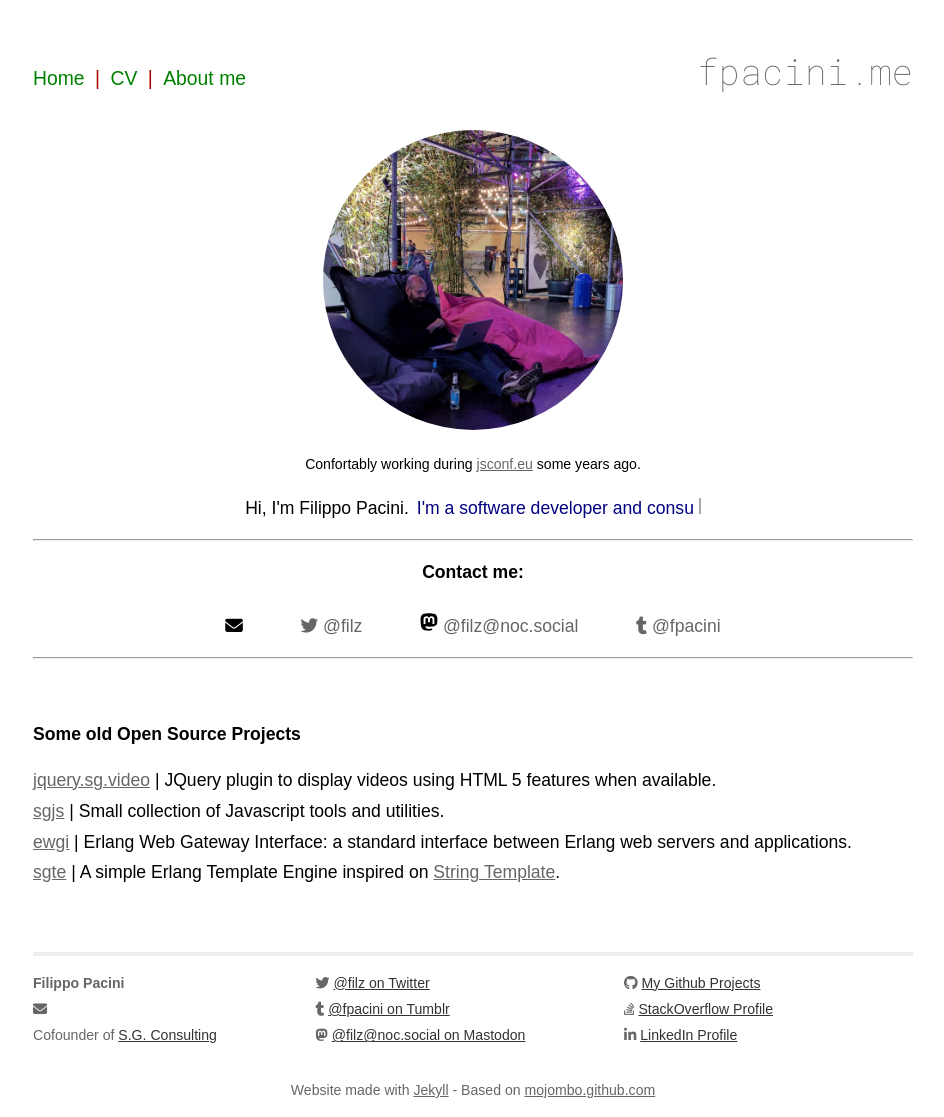
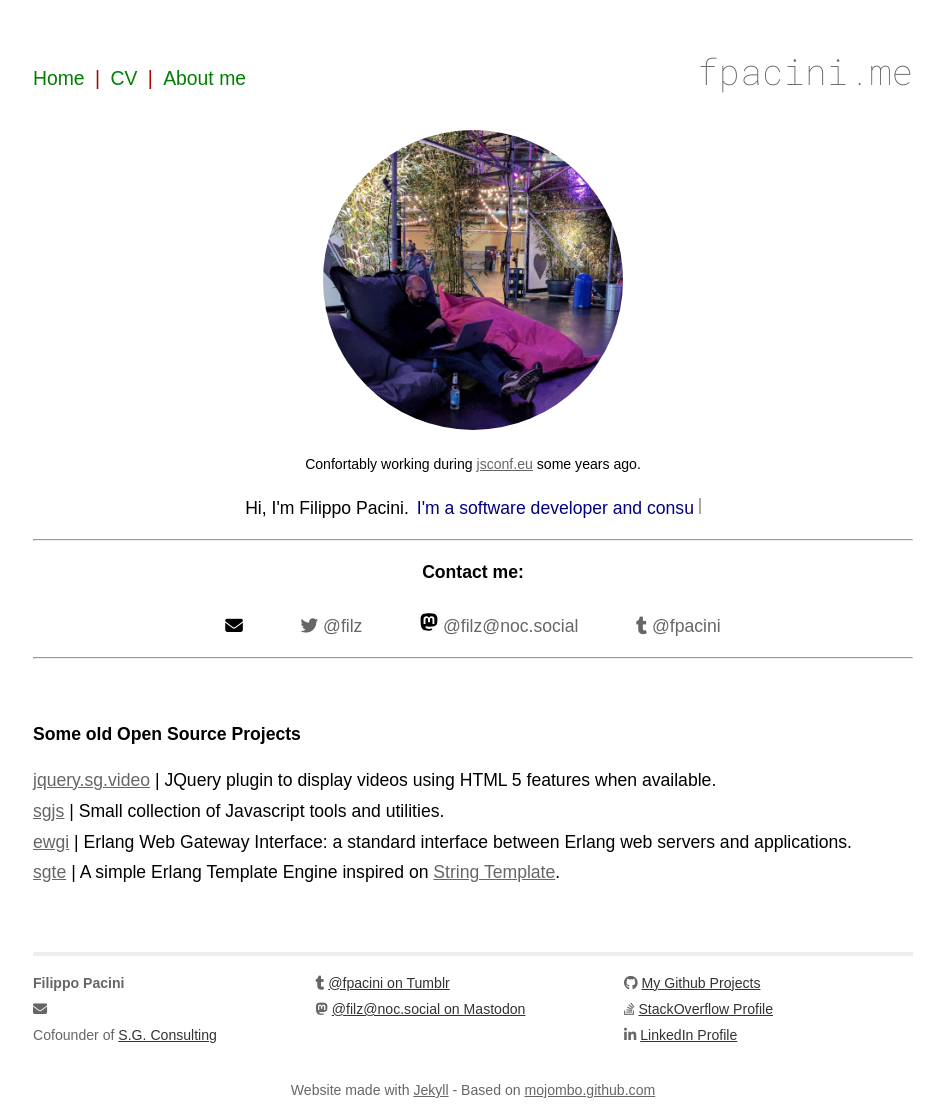
Before and after one commit to filippo/filippo.github.com, a Jekyll site: the page built from index.html, in a window 1280 px wide. Shown: the whole page, without its empty margins (167-1111 px from the left). Built offline with Jekyll 4.4.1, drawn with Linux system fonts in a browser that asks for light colours; nearby versions of some CDN libraries; some web fonts are replaced.

Commit message:
removed Twitter

```diff
--- a/_layouts/default.html
+++ b/_layouts/default.html
@@ -35,10 +35,6 @@
     </div>
     <div class="contact">
       <p>
-        <i class="fa fa-brands fa-twitter"></i>
-        <a href="https://twitter.com/filz/">
-          @filz on Twitter
-        </a><br />
         <i class="fa fa-brands fa-tumblr"></i>
         <a href="https://fpacini.tumblr.com">
           @fpacini on Tumblr
```
